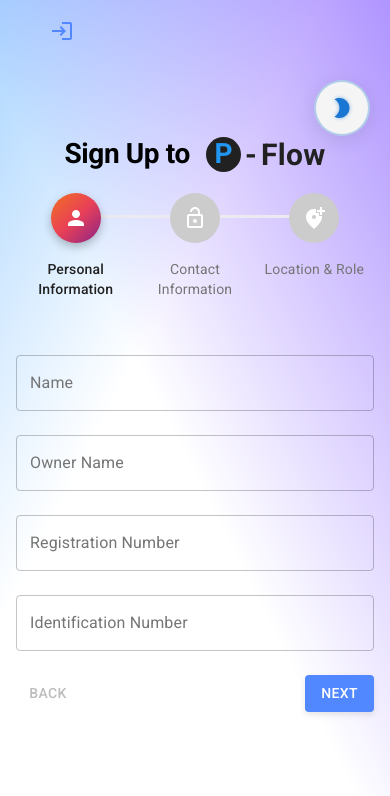
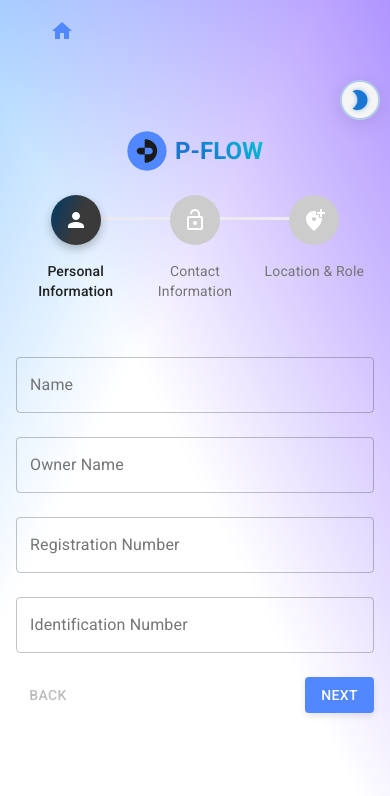
Before and after one commit to elref7i/p-flow, a React (Vite) app: page /signup in a window 390 px wide. Shown: the top 796 px of the page. Built offline with nearby package versions, Linux system fonts and the light colour scheme.

Commit message:
Add IconHomeAuth component; refactor LogoImage and NavbarLanding; update ThemeToggle styles; enhance Login page layout and responsiveness.

```diff
--- /dev/null
+++ b/src/components/Common/IconHomeAuth.jsx
@@ -0,0 +1,19 @@
+import { Box } from '@mui/material';
+import { CustomLink } from './ButtonStyle';
+import HomeIcon from '@mui/icons-material/Home';
+
+export default function IconHomeAuth() {
+  return (
+    <Box sx={{ position: 'absolute', top: 15, left: 50 }}>
+      <CustomLink
+        to={'/landing'}
+        bghover={true}
+        bg={true}
+        fs={'30px'}
+        fw="bold"
+      >
+        <HomeIcon color="primary"></HomeIcon>
+      </CustomLink>
+    </Box>
+  );
+}
--- a/src/components/Common/LogoImage.jsx
+++ b/src/components/Common/LogoImage.jsx
@@ -1,23 +1,33 @@
 /* eslint-disable react/prop-types */
 import { Box, Typography } from '@mui/material';
-import { styled, useTheme } from '@mui/material/styles';
+import { useTheme } from '@mui/material/styles';
 import darkLogo from '../../assets/Frame 1.svg';
 import lighLogo from '../../assets/Light 1.svg';
 // Styled container for the logo
-const LogoContainer = styled(Box)(({ theme }) => ({
+
+const Logo = ({
+  width = 40,
+  height = 40,
+  alt = 'P-floW',
+  children,
+  justifyContent,
+  mb,
+}) => {
+  const theme = useTheme();
+
+  return (
+    <Box
+      sx={{
         display: 'flex',
         alignItems: 'center',
+        justifyContent: justifyContent || null,
         gap: theme.spacing(1),
         cursor: 'pointer',
         flexGrow: 1,
+        mb: mb || null,
         transition: 'transform 0.3s ease',
-}));
-
-const Logo = ({ width = 40, height = 40, alt = 'P-floW', children }) => {
-  const theme = useTheme();
-
-  return (
-    <LogoContainer>
+      }}
+    >
       <Box
         component="img"
         src={theme.palette.mode === 'dark' ? darkLogo : lighLogo}
@@ -41,27 +51,13 @@ const Logo = ({ width = 40, height = 40, alt = 'P-floW', children }) => {
           {children}
         </Box>
       )}
-    </LogoContainer>
+    </Box>
   );
 };
 
 // Example usage with gradient text as children
-export const GradientLogo = ({
-  logoSrc,
-  width,
-  height,
-  alt,
-  text = 'P-FLOW',
-  onClick,
-}) => {
+export const GradientLogo = ({ text = 'P-FLOW' }) => {
   return (
-    <Logo
-      logoSrc={logoSrc}
-      width={width}
-      height={height}
-      alt={alt}
-      onClick={onClick}
-    >
     <Typography
       variant="h5"
       component="div"
@@ -74,7 +70,6 @@ export const GradientLogo = ({
     >
       {text}
     </Typography>
-    </Logo>
   );
 };
 
--- a/src/components/Common/Stepper.jsx
+++ b/src/components/Common/Stepper.jsx
@@ -43,6 +43,7 @@ const QontoStepIconRoot = styled('div')(({ theme }) => ({
 
 function QontoStepIcon(props) {
   const { active, completed, className } = props;
+  // const
 
   return (
     <QontoStepIconRoot ownerState={{ active }} className={className}>
@@ -68,13 +69,13 @@ const ColorlibConnector = styled(StepConnector)(({ theme }) => ({
   [`&.${stepConnectorClasses.active}`]: {
     [`& .${stepConnectorClasses.line}`]: {
       backgroundImage:
-        'linear-gradient( 95deg,rgb(242,113,33) 0%,rgb(233,64,87) 50%,rgb(138,35,135) 100%)',
+        'linear-gradient(291.59deg, #3A3A3A 44.64%, #003A68 100.68%),linear-gradient(244.91deg, rgba(32, 0, 128, 0.73) -5.58%, rgba(0, 0, 0, 0) 72.1%)',
     },
   },
   [`&.${stepConnectorClasses.completed}`]: {
     [`& .${stepConnectorClasses.line}`]: {
       backgroundImage:
-        'linear-gradient( 95deg,rgb(242,113,33) 0%,rgb(233,64,87) 50%,rgb(138,35,135) 100%)',
+        'linear-gradient(291.59deg, #3A3A3A 44.64%, #003A68 100.68%),linear-gradient(244.91deg, rgba(32, 0, 128, 0.73) -5.58%, rgba(0, 0, 0, 0) 72.1%)',
     },
   },
   [`& .${stepConnectorClasses.line}`]: {
@@ -106,7 +107,7 @@ const ColorlibStepIconRoot = styled('div')(({ theme }) => ({
       props: ({ ownerState }) => ownerState.active,
       style: {
         backgroundImage:
-          'linear-gradient( 136deg, rgb(242,113,33) 0%, rgb(233,64,87) 50%, rgb(138,35,135) 100%)',
+          'linear-gradient(291.59deg, #3A3A3A 44.64%, #003A68 100.68%),linear-gradient(244.91deg, rgba(32, 0, 128, 0.73) -5.58%, rgba(0, 0, 0, 0) 72.1%)',
         boxShadow: '0 4px 10px 0 rgba(0,0,0,.25)',
       },
     },
@@ -114,7 +115,7 @@ const ColorlibStepIconRoot = styled('div')(({ theme }) => ({
       props: ({ ownerState }) => ownerState.completed,
       style: {
         backgroundImage:
-          'linear-gradient( 136deg, rgb(242,113,33) 0%, rgb(233,64,87) 50%, rgb(138,35,135) 100%)',
+          'linear-gradient(291.59deg, #3A3A3A 44.64%, #003A68 100.68%),linear-gradient(244.91deg, rgba(32, 0, 128, 0.73) -5.58%, rgba(0, 0, 0, 0) 72.1%)',
       },
     },
   ],
--- a/src/components/Layout/ThemeToggle.jsx
+++ b/src/components/Layout/ThemeToggle.jsx
@@ -13,7 +13,7 @@ const ThemeToggle = ({ toggleTheme }) => {
     <Box
       sx={{
         position: 'fixed',
-        right: 20,
+        right: 10,
         top: { xs: 80, sm: 100 },
         zIndex: 1000,
       }}
@@ -32,8 +32,8 @@ const ThemeToggle = ({ toggleTheme }) => {
               backgroundColor: theme.palette.background.paper,
               color: isDarkMode ? 'primary.light' : 'primary.main',
               boxShadow: '0 4px 20px rgba(0,0,0,0.1)',
-              width: 56,
-              height: 56,
+              width: 40,
+              height: 40,
               '&:hover': {
                 backgroundColor: isDarkMode
                   ? 'rgba(66, 165, 245, 0.1)'
--- a/src/pages/auth/Login/Login.jsx
+++ b/src/pages/auth/Login/Login.jsx
@@ -1,17 +1,25 @@
-import { TextField, Box, useTheme, Stack, Typography } from '@mui/material';
+import {
+  TextField,
+  Box,
+  useTheme,
+  Stack,
+  Typography,
+  useMediaQuery,
+} from '@mui/material';
 import CustomButton from '@/components/Common/ButtonStyle';
 import { useFormik } from 'formik';
 import { useTypeContext } from '@/context/UserType.context';
 import { loginSchema } from '@/lib/schemas/AuthSchema';
 import PasswordControl from '@/components/Common/PasswordControl';
 import { CustomLink } from '@/components/Common/ButtonStyle';
-import {
-  CustomHead,
-  CustomParagraph,
-} from '../../../components/Common/CustomTypography';
-import HomeIcon from '@mui/icons-material/Home';
+import { CustomParagraph } from '@/components/Common/CustomTypography';
+import { GradientLogo } from '@/components/Common/LogoImage';
+import Logo from '../../../components/Common/LogoImage';
+import IconHomeAuth from '../../../components/Common/IconHomeAuth';
 export default function Login() {
   const theme = useTheme();
+
+  const isMobile = useMediaQuery(theme.breakpoints.down('md'));
   const { login } = useTypeContext();
   const backgroundAuth = theme.palette.background.auth;
   const { handleBlur, handleChange, handleSubmit, errors, values, touched } =
@@ -28,8 +36,7 @@ export default function Login() {
     <Box
       component={'main'}
       sx={{
-        background: backgroundAuth, // لون ثابت
-        // backgroundImage: (theme) => theme.palette.background.authImage, // التدرج
+        background: backgroundAuth,
         minHeight: '100vh',
         width: '100%',
         display: 'flex',
@@ -38,17 +45,10 @@ export default function Login() {
         position: 'relative',
       }}
     >
-      <Box sx={{ position: 'absolute', top: 15, left: 50 }}>
-        <CustomLink
-          to={'/landing'}
-          bghover={true}
-          bg={true}
-          fs={'30px'}
-          fw="bold"
-        >
-          <HomeIcon color="primary"></HomeIcon>
-        </CustomLink>
-      </Box>
+      {/* Icon Home */}
+      <IconHomeAuth />
+
+      {/* Left Auth */}
       <Stack
         maxWidth={'lg'}
         p={2}
@@ -61,7 +61,9 @@ export default function Login() {
           width={'55%'}
           sx={{ display: { xs: 'none', md: 'block' }, textAlign: 'center' }}
         >
-          <CustomHead color="primary">FLOW</CustomHead>
+          <Logo justifyContent={'center'} mb={3}>
+            <GradientLogo />
+          </Logo>
           <Typography
             color={theme.palette.text.primary}
             variant="h1"
@@ -87,6 +89,11 @@ export default function Login() {
           sx={{ pt: 5 }}
           onSubmit={handleSubmit}
         >
+          {isMobile && (
+            <Logo justifyContent={'center'} mb={2}>
+              <GradientLogo />
+            </Logo>
+          )}
           <Typography
             color={theme.palette.text.primary}
             variant="h5"
--- a/src/pages/auth/Signup/Signup.jsx
+++ b/src/pages/auth/Signup/Signup.jsx
@@ -1,23 +1,14 @@
-import { useState } from "react";
-import {
-  Box,
-  TextField,
-  Grid2,
-  Container,
-  Button,
-  useTheme,
-} from "@mui/material";
-import axios from "axios";
-import { useFormik } from "formik";
-import toast from "react-hot-toast";
-import FixedHead from "@/components/Common/FixedHead";
-import CustomizedSteppers from "@/components/Common/Stepper";
-import { CustomLink } from "@/components/Common/ButtonStyle";
-// import HomeIcon from "@mui/icons-material/Home";
-import LoginIcon from '@mui/icons-material/Login';
-import { signupSchema } from "@/lib/schemas/AuthSchema";
-import Location from "@/components/Loaction/Location";
-import Role from "@/components/Role/Role";
+import { useState } from 'react';
+import { Box, TextField, Container, Button, useTheme } from '@mui/material';
+import axios from 'axios';
+import { useFormik } from 'formik';
+import toast from 'react-hot-toast';
+import CustomizedSteppers from '@/components/Common/Stepper';
+import { signupSchema } from '@/lib/schemas/AuthSchema';
+import Location from '@/components/Loaction/Location';
+import Role from '@/components/Role/Role';
+import IconHomeAuth from '../../../components/Common/IconHomeAuth';
+import Logo, { GradientLogo } from '../../../components/Common/LogoImage';
 
 const SignupForm = () => {
   const theme = useTheme();
@@ -25,27 +16,27 @@ const SignupForm = () => {
   const [activeStep, setActiveStep] = useState(0);
 
   const steps = [
-    "Personal Information",
-    "Contact Information",
-    "Location & Role",
+    'Personal Information',
+    'Contact Information',
+    'Location & Role',
   ];
 
   async function signup(values) {
-    const toastloading = toast.loading("Waiting...");
+    const toastloading = toast.loading('Waiting...');
     try {
       const options = {
-        url: "https://pflow-api-v3-1655e5b56c39.herokuapp.com/api/v1/auth/signup",
-        method: "POST",
+        url: 'https://pflow-api-v3-1655e5b56c39.herokuapp.com/api/v1/auth/signup',
+        method: 'POST',
         data: values,
       };
       const { data } = await axios.request(options);
-      if (data.message === "success") {
+      if (data.message === 'success') {
         toast.success(data.message);
       }
-      console.log("Response:", data);
+      console.log('Response:', data);
     } catch (error) {
       toast.error(error.response.data.message);
-      console.error("Error:", error);
+      console.error('Error:', error);
     } finally {
       toast.dismiss(toastloading);
     }
@@ -61,21 +52,21 @@ const SignupForm = () => {
     touched,
   } = useFormik({
     initialValues: {
-      email: "",
-      name: "",
-      ownerName: "",
-      phone: "",
-      role: "",
-      city: "",
+      email: '',
+      name: '',
+      ownerName: '',
+      phone: '',
+      role: '',
+      city: '',
       location: {
-        type: "",
+        type: '',
         coordinates: [],
       },
-      governorate: "",
-      registrationNumber: "",
-      identificationNumber: "",
-      password: "",
-      rePassword: "",
+      governorate: '',
+      registrationNumber: '',
+      identificationNumber: '',
+      password: '',
+      rePassword: '',
     },
     validationSchema: signupSchema,
     onSubmit: signup,
@@ -248,60 +239,28 @@ const SignupForm = () => {
   return (
     <>
       <Box
-        component={"main"}
+        component={'main'}
         sx={{
-          background: backgroundAuth, // لون ثابت
-          // backgroundImage: (theme) => theme.palette.background.authImage, // التدرج
-          minHeight: "100vh",
-          width: "100%",
-          display: "flex",
-          justifyContent: "center",
-          alignItems: "center",
-          position: "relative",
+          background: backgroundAuth,
+          minHeight: '100vh',
+          width: '100%',
+          display: 'flex',
+          justifyContent: 'center',
+          alignItems: 'center',
+          position: 'relative',
         }}
       >
-        <Box sx={{ position: "absolute", top: 15, left: 50 }}>
-          <CustomLink
-            to={"/login"}
-            bghover={true}
-            bg={true}
-            fs={"30px"}
-            fw="bold"
-          >
-            <LoginIcon color="primary"></LoginIcon>
-          </CustomLink>
-        </Box>
-        <Grid2
-          spacing={5}
-          container
-          sx={{
-            minHeight: "100vh",
-            width: "100%",
-            display: "flex",
-            justifyContent: "center",
-            alignItems: "center",
-          }}
-        >
-          <Grid2
-            size={{
-              xs: 12,
-              md: 8,
-            }}
-            sx={{
-              bg: "red",
-              display: "flex",
-              flexDirection: "column",
-              justifyContent: "center",
-            }}
-          >
+        {/* Icon Home */}
+        <IconHomeAuth />
+
         <Container maxWidth="sm">
-              <FixedHead>Sign Up to</FixedHead>
+          <Logo justifyContent={'center'} mb={3}>
+            <GradientLogo />
+          </Logo>
           <CustomizedSteppers activeStep={activeStep} />
 
           <Box sx={{ my: 2, pt: 3 }}>{renderStepContent(activeStep)}</Box>
-              <Box
-                sx={{ display: "flex", justifyContent: "space-between", mt: 2 }}
-              >
+          <Box sx={{ display: 'flex', justifyContent: 'space-between', mt: 2 }}>
             <Button
               disabled={activeStep === 0}
               onClick={handleBack}
@@ -310,7 +269,7 @@ const SignupForm = () => {
               Back
             </Button>
             {activeStep === steps.length - 1 ? (
-                  <Box component={"form"} onSubmit={handleSubmit}>
+              <Box component={'form'} onSubmit={handleSubmit}>
                 <Button type="submit" variant="contained">
                   Signup
                 </Button>
@@ -322,8 +281,6 @@ const SignupForm = () => {
             )}
           </Box>
         </Container>
-          </Grid2>
-        </Grid2>
       </Box>
     </>
   );
```
Also changed, not shown: src/components/LandingComponents/Footer.jsx (+3 -16 lines), src/components/LandingComponents/NavbarLanding.jsx (+4 -4 lines). Lines whose indentation alone changed are shown as unchanged.
